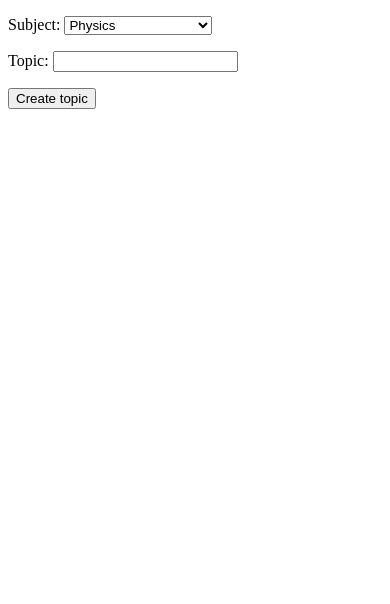
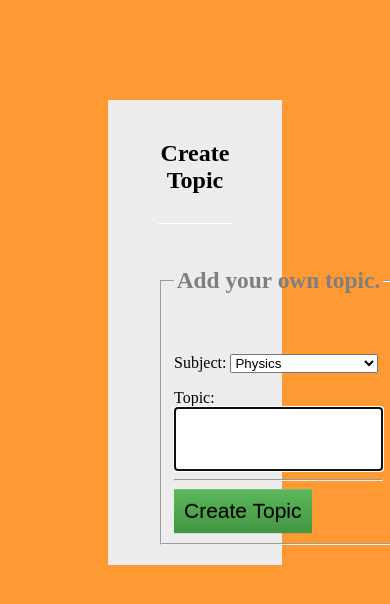
Before and after one commit to jgdevelopment/Odin, a Django app: page /topics/create_topic/ in a window 390 px wide. Shown: the top 604 px of the page. Run offline with Django 3.2, Linux system fonts and the light colour scheme; data comes from the database, SQL or seed files in the repository; both versions use the stored data as it was after the commit; style sheets or scripts are compiled from the project's sources; parts of the project's set-up code (start-up, migrations or seed data) failed here and were passed over; some libraries are stand-ins or nearby versions.

Commit message:
changed some create topic stuff

```diff
--- a/static/css/login.css
+++ b/static/css/login.css
@@ -14,7 +14,7 @@
 }
 
 body {
-    background-color: #ee7778;
+    background-color: #FF9933;
 }
 
 .row {
--- a/topics/templates/topics/all_topics.html
+++ b/topics/templates/topics/all_topics.html
@@ -5,6 +5,7 @@
 
 {% block content %}
 <html lang="en">
+
 <div class="navbar navbar-inverse navbar-fixed-top" role="navigation">
 <div class="container">
 <div class="navbar-header">
--- a/topics/templates/topics/create_topic.html
+++ b/topics/templates/topics/create_topic.html
@@ -1,22 +1,57 @@
 {% extends "odin/base.html" %}
 {% block title %}Create topic{% endblock %}
+{% block content %}
+{% load staticfiles %}
+<link rel="stylesheet" type="text/css" href="{% static 'css/login.css' %}" />
+<form action="" method="POST">
+<div class="container">
+<div class="row">
+  <div class="page-header"><h2>Create Topic</h2></div>
+  <form class="horizontal-form" method = "post">
+  {% csrf_token %}
+    <fieldset>
+      <legend><h3>Add your own topic.</h3></legend>
 
-{% block content %}
+      <!-- Text input-->
 
-<form action="" method="POST">
-{% csrf_token %}
-    <p><label for="subject">Subject: </label>
-       <select name="subject">
+      <div class="form-group">
+        <label class="col-md-1 control-label" for="username"></label>
+        <div class="col-md-12">
+          <p><label for="subject">Subject: </label>
+            <select name="subject">
             {% for subject in all_subjects %}
                 <option>{{ subject.name }}</option>
             {% endfor %}
        </select>
     </p>
+        </div>
+      </div>
 
-    <p><label for="topic">Topic: </label>
-        <input type="text" name="topic" />
-    </p>
-    <input type="submit" value="Create topic" />
-</form>
+      <!-- Password input-->
+      <div class="form-group">
+        <label class="col-md-1 control-label" for="password"></label>
+        <div class="col-md-12">
+          <label for="topic">Topic: </label>
+          <input id="topic" type="text" name="topic" maxlength="20" placeholder="" class="form-control input-md" required autofocus>
+        </div>
+      </div>
+   </form>
+    </hr>
+      <!-- Button (Double) -->
+      <form class="form-signin" role="form" action="{% url 'home'%}" method = "get">
 
+      <div class="form-group">
+        <label class="col-md-1 control-label" for="login"></label>
+      <div class="col-md-10">
+      <hr>
+      </hr>
+       <button id="Create Topic" value = "Create Topic" name="Create Topic" class="btn btn-block btn-success">Create Topic</button>
+      </div>
+      </form>
+      </div>
+    </fieldset>
+  </form>
+</div> <!--./row -->
+</div> <!--./container -->
+{% csrf_token %}
 {% endblock %}
```
Also changed, not shown: accounts/templates/accounts/create_account.html (+40 -26 lines), accounts/templates/create_account.html (deleted, +0 -37 lines), db.sqlite3.
